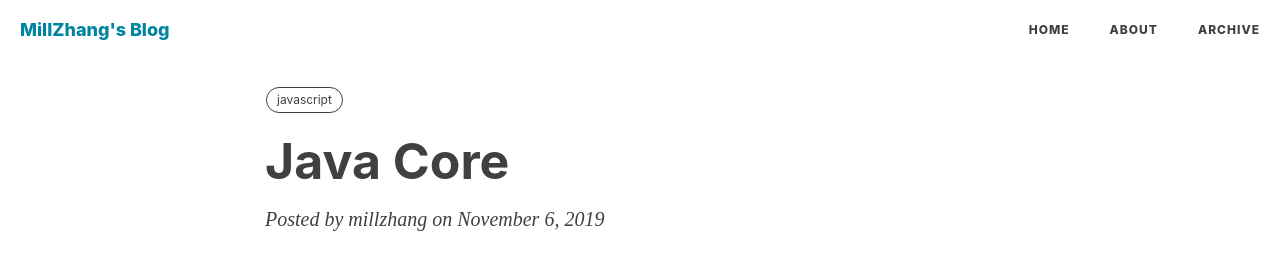
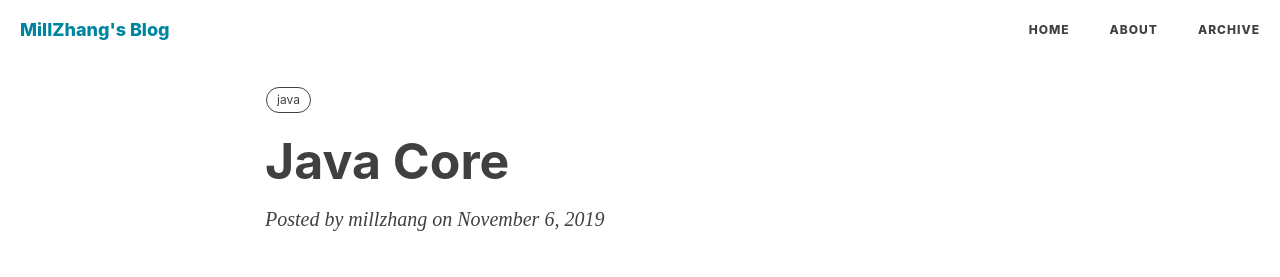
Before and after one commit to millzhang/millzhang.github.com, a Jekyll site: the page built from _posts/2019-11-06-Java Core.md, in a window 1280 px wide. Shown: the top 277 px of the page. Built offline with Jekyll 4.4.1, drawn with Linux system fonts in a browser that asks for light colours; nearby versions of some CDN libraries; comment, search, counter and statistics services are not loaded.

Commit message:
修改文件: _posts/2019-11-06-Java Core.md

```diff
--- a/_posts/2019-11-06-Java Core.md
+++ b/_posts/2019-11-06-Java Core.md
@@ -7,5 +7,5 @@ author:            "millzhang"
 catalog:           true
 header-style:   text
 tags:
-    - javascript
+    - java
 ---
```
